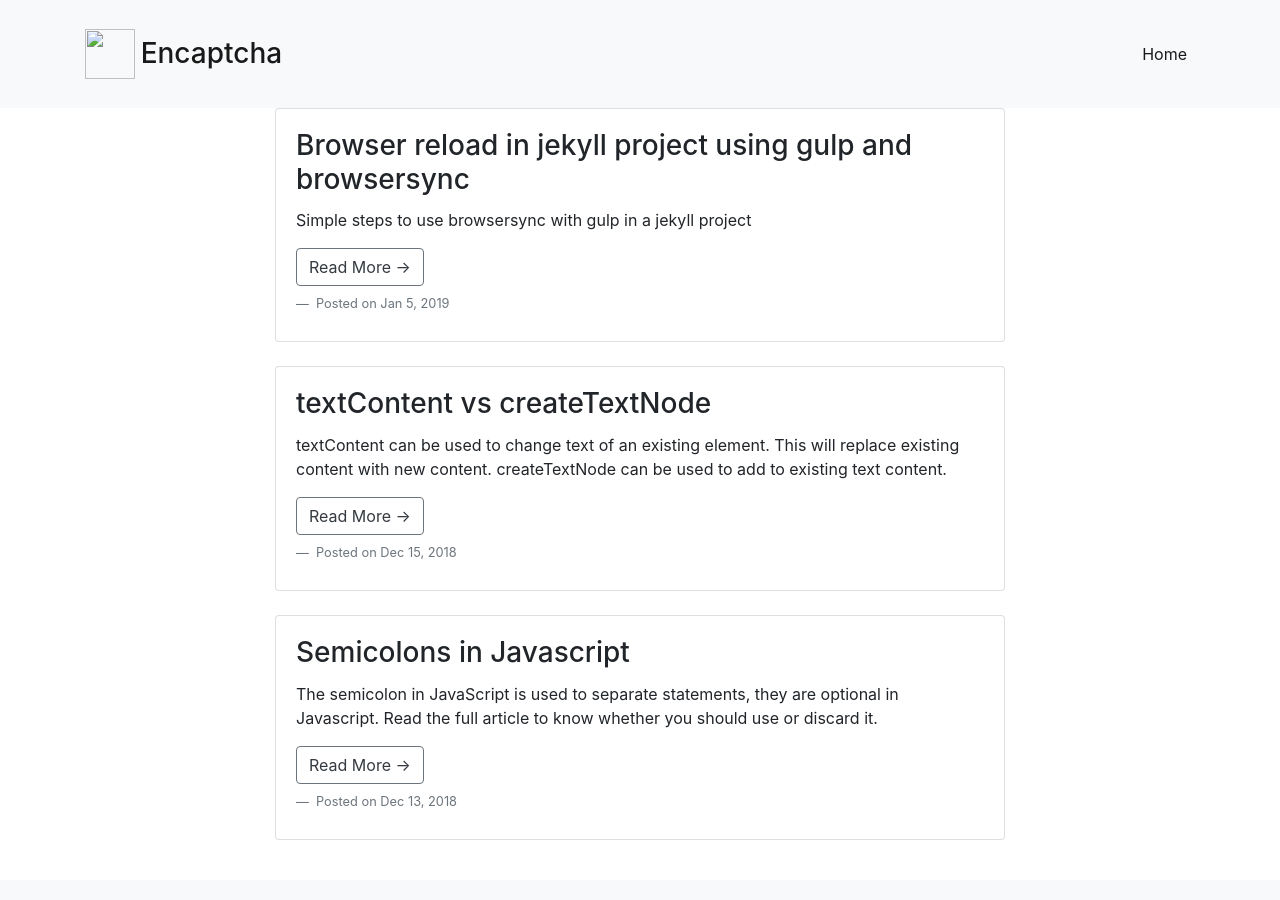
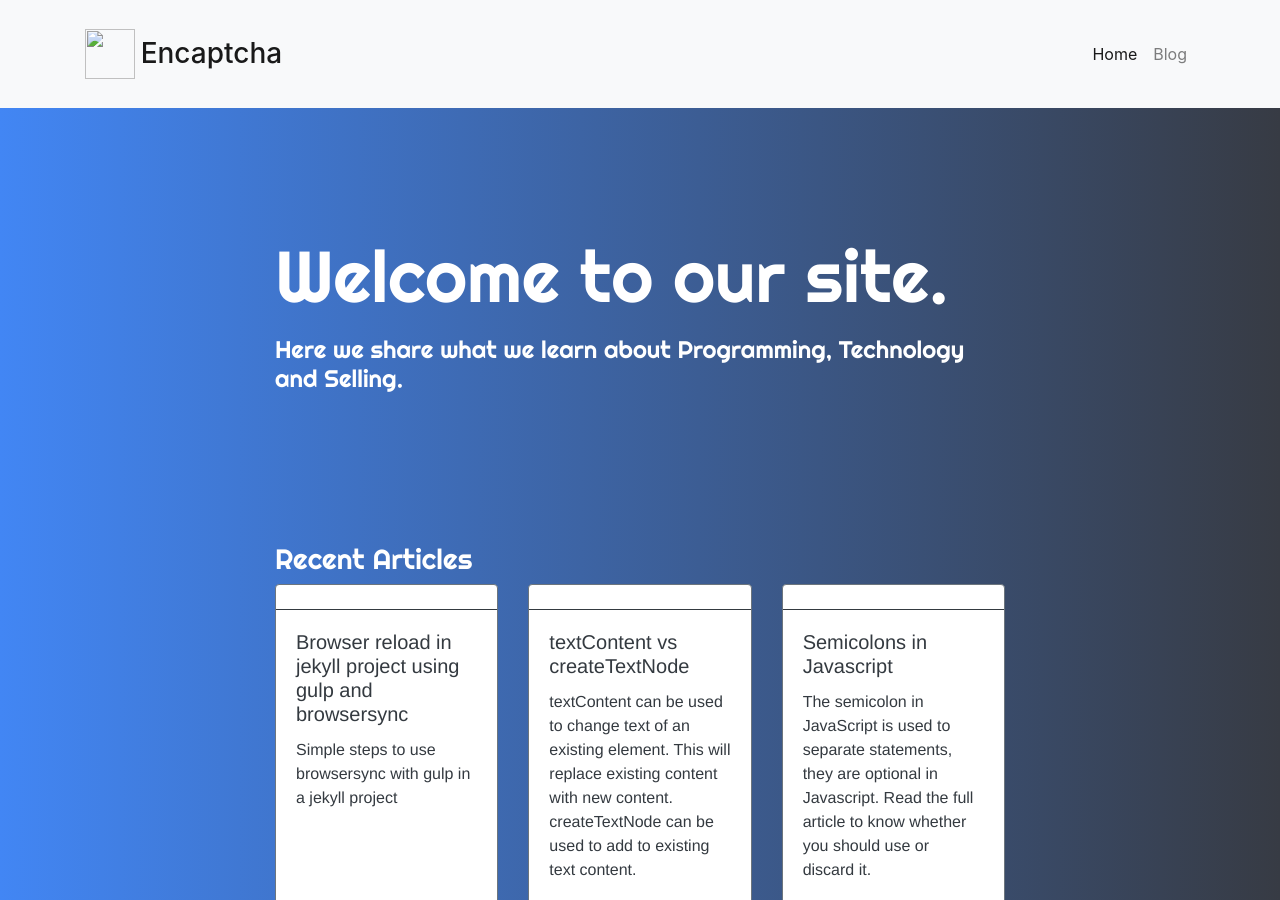
Before and after one commit to Excelligence/codingBlog, a Jekyll site: the page built from index.html, in a window 1280 px wide and 900 px high. Built offline with Jekyll 4.4.1, drawn with Linux system fonts in a browser that asks for light colours; nearby versions of some CDN libraries; library files that are not in the unit come from our copies; the list of posts is cut into pages by our own code; some of the changed text lies outside the part shown.

```diff
--- a/_config.yml
+++ b/_config.yml
@@ -30,7 +30,7 @@ plugins:
   - jekyll-seo-tag
   - jekyll-paginate
 paginate: 3
-paginate_path: "/page:num/"
+paginate_path: "/blog/page:num/"
 # Exclude from processing.
 # The following items will not be processed, by default. Create a custom list
 # to override the default setting.
--- a/_includes/navbar.html
+++ b/_includes/navbar.html
@@ -15,11 +15,11 @@
               <span class="sr-only">(current)</span>
             </a>
           </li>
-          <!-- <li class="nav-item">
-            <a class="nav-link" href='#'>Blog
+          <li class="nav-item">
+            <a class="nav-link" href='/blog/index.html'>Blog
 
             </a>
-          </li> -->
+          </li>
 
 
         </ul>
--- a/_layouts/default.html
+++ b/_layouts/default.html
@@ -13,8 +13,8 @@
     <link rel="stylesheet" href="../css/style.css"> -->
   <!-- <link rel="stylesheet" href="https://stackpath.bootstrapcdn.com/bootstrap/4.1.3/css/bootstrap.min.css" integrity="sha384-MCw98/SFnGE8fJT3GXwEOngsV7Zt27NXFoaoApmYm81iuXoPkFOJwJ8ERdknLPMO" crossorigin="anonymous"> -->
 
-  <!-- <link rel="stylesheet"
-  href="https://fonts.googleapis.com/css?family=Comfortaa"> -->
+  <link rel="stylesheet"
+  href="https://fonts.googleapis.com/css?family=Righteous">
   <link rel="stylesheet" href="/assets/css/font-awesome.min.css">
   <link rel="stylesheet" href="/assets/css/bootstrap.css">
  <link rel="stylesheet" href="/assets/css/prism.css">
--- a/assets/css/style.css
+++ b/assets/css/style.css
@@ -8,21 +8,23 @@ body {
     margin-bottom: 142px; /* Margin bottom by footer height */
   }
   #showcase{
+     font-family: 'Righteous';
     min-height: 100vh;
-    opacity: 0.7;
 
 
-    background: #bdc3c7;  /* fallback for old browsers */
-background: -webkit-linear-gradient(to right, #2c3e50, #bdc3c7);  /* Chrome 10-25, Safari 5.1-6 */
-background: linear-gradient(to right, #2c3e50, #bdc3c7); /* W3C, IE 10+/ Edge, Firefox 16+, Chrome 26+, Opera 12+, Safari 7+ */
 
-
+    background: #373B44;  /* fallback for old browsers */
+    background: -webkit-linear-gradient(to right, #4286f4, #373B44);  /* Chrome 10-25, Safari 5.1-6 */
+    background: linear-gradient(to right, #4286f4, #373B44); /* W3C, IE 10+/ Edge, Firefox 16+, Chrome 26+, Opera 12+, Safari 7+ */
 
   }
   #welcome-message{
     min-height: 50vh;
   }
-  /* font-family: 'Comfortaa'; */
+  #recent-articles{
+    font-family:"Helvetica Neue", Helvetica, Arial, sans-serif
+  }
+
 /* blockquote{
   background-color:#f9f9f9;
   border-radius: 5px;
--- a/index.html
+++ b/index.html
@@ -1,4 +1,36 @@
 ---
-title: Home
-layout: blogList
+layout: default
 ---
+<section id="showcase">
+    <div class="container">
+        <div class="row">
+            <div class="col-md-8 mx-auto text-white">
+        <div id="welcome-message"class="d-flex flex-column justify-content-center">
+                <p class="display-3">Welcome to our site.</p>
+                <p class="h4">Here we share what we learn about Programming, Technology and Selling.</p>
+        </div>
+        <h3>Recent Articles</h3>
+
+     <div id="recent-articles" class="card-deck">
+                    {% for post in site.posts limit:3 %}
+
+                    <div class="card border-secondary mb-3" style="max-width: 22rem;">
+                            <div class="card-header bg-transparent border-dark">
+
+                            </div>
+                            <div class="card-body text-dark">
+                              <h5 class="card-title">{{ post.title }}</h5>
+                              <p class="card-text">{{ post.excerpt }}</p>
+
+                            </div>
+                            <div class="card-footer bg-transparent border-dark">
+                                    <a href="{{post.url}}" class="btn btn-block btn-dark">Read More</a>
+                            </div>
+                          </div>
+                    {% endfor %}
+                    </div>
+    </div>
+
+        </div>
+    </div>
+</section>
```
Also changed, not shown: home.html (deleted, +0 -45 lines).
